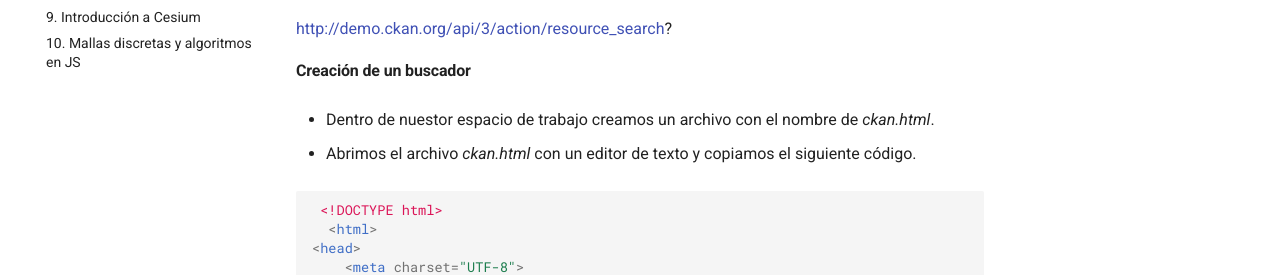
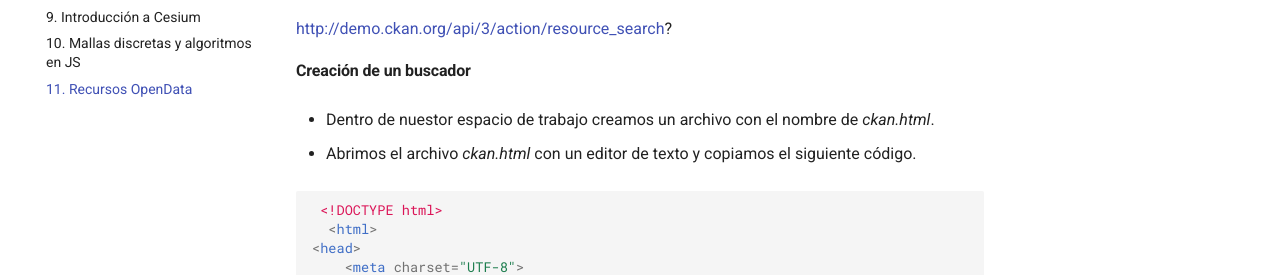
Before and after one commit to gis-master-m2/m2-geoweb, an MkDocs documentation site: the page built from docs/recursos_open_data.md, in a window 1280 px wide. Shown: the part 473-748 px from the top of the page. Built offline with MkDocs 1.6.1 and Material for MkDocs 9.7.7, drawn with Linux system fonts in a browser that asks for light colours; comment, search, counter and statistics services are not loaded.

Commit message:
add datos

```diff
--- a/mkdocs.yml
+++ b/mkdocs.yml
@@ -32,7 +32,7 @@ nav:
 - 10. Mallas discretas y algoritmos en JS: mallas_discretas_algoritmos.md
 #- 11. Visualización y publicación con Kepler GL: visualizacion_con_kepler_gl.md
 #- 6. Introducción a Cesium: introduccion_a_cesium.md
-#- 4. Recursos OpenData: recursos_open_data.md
+- 11. Recursos OpenData: recursos_open_data.md
 
 
 plugins:
```
Also changed, not shown: 1 other file.
